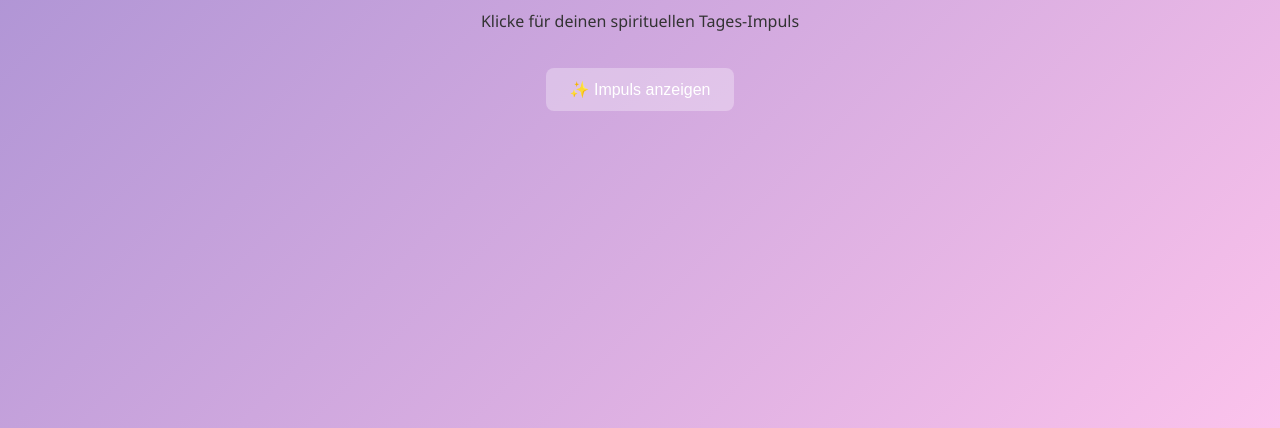
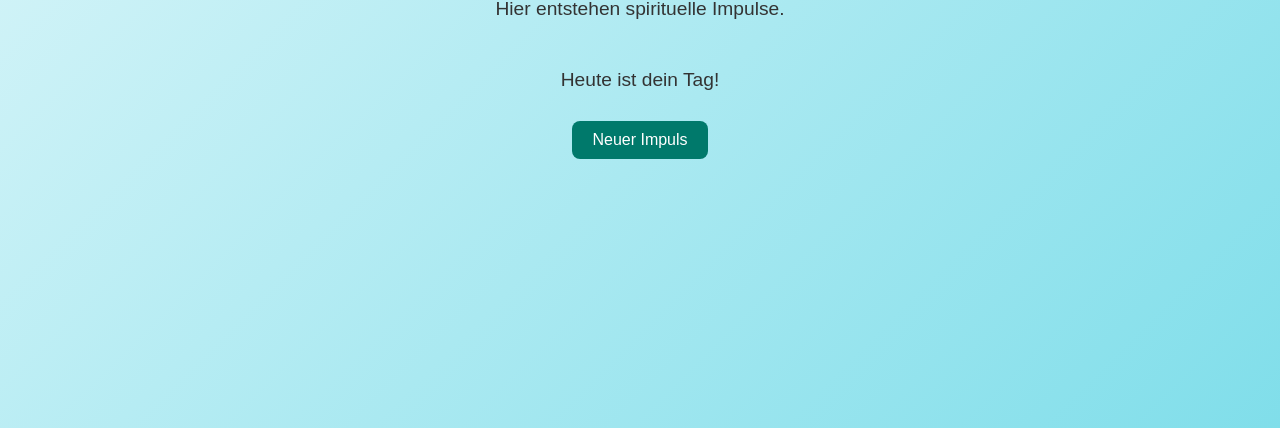
Before and after one commit to XRoonie/Spiritcheck-app, a website: page index.html in a window 1280 px wide. Shown: the part 372-800 px from the top of the page. Drawn offline with Linux system fonts and the light colour scheme.

Commit message:
Add files via upload

```diff
--- a/index.html
+++ b/index.html
@@ -2,19 +2,87 @@
 <!DOCTYPE html>
 <html lang="de">
 <head>
-  <meta charset="UTF-8" />
-  <meta name="viewport" content="width=device-width, initial-scale=1.0" />
-  <title>SpiritCheck</title>
-  <link rel="stylesheet" href="style.css" />
-  <link rel="icon" href="favicon.ico" type="image/x-icon">
+  <meta charset="UTF-8">
+  <title>SpiritCheck App</title>
+  <style>
+    body {
+      margin: 0;
+      padding: 0;
+      background: linear-gradient(135deg, #e0f7fa, #80deea);
+      font-family: sans-serif;
+      display: flex;
+      flex-direction: column;
+      align-items: center;
+      justify-content: center;
+      height: 100vh;
+      color: #333;
+      text-align: center;
+    }
+    h1 {
+      font-size: 2.5rem;
+      margin-bottom: 10px;
+    }
+    p {
+      font-size: 1.2rem;
+      margin-bottom: 30px;
+    }
+    button {
+      padding: 10px 20px;
+      font-size: 1rem;
+      border: none;
+      background-color: #00796b;
+      color: white;
+      border-radius: 8px;
+      cursor: pointer;
+      transition: background 0.3s ease;
+    }
+    button:hover {
+      background-color: #004d40;
+    }
+    .lang {
+      position: absolute;
+      top: 10px;
+      right: 20px;
+      cursor: pointer;
+    }
+  </style>
 </head>
 <body>
-  <div class="container">
-    <h1>Willkommen bei SpiritCheck 🌟</h1>
-    <p>Klicke für deinen spirituellen Tages-Impuls</p>
-    <button id="messageBtn">✨ Impuls anzeigen</button>
-    <div id="message"></div>
-  </div>
-  <script src="script.js"></script>
+  <div class="lang" onclick="switchLanguage()">Sprache / Language</div>
+  <h1 id="title">Willkommen bei SpiritCheck!</h1>
+  <p id="desc">Hier entstehen spirituelle Impulse.</p>
+  <p id="daily"></p>
+  <button onclick="showMessage()">Neuer Impuls</button>
+
+  <script>
+    const messages = {
+      de: [
+        "Glaube an dich.",
+        "Jeder Tag ist ein Neuanfang.",
+        "Lass dein Herz sprechen."
+      ],
+      en: [
+        "Believe in yourself.",
+        "Every day is a new beginning.",
+        "Let your heart speak."
+      ]
+    };
+    const daily = {
+      de: "Heute ist dein Tag!",
+      en: "Today is your day!"
+    }
+    let lang = 'de';
+    function switchLanguage() {
+      lang = lang === 'de' ? 'en' : 'de';
+      document.getElementById('title').innerText = lang === 'de' ? 'Willkommen bei SpiritCheck!' : 'Welcome to SpiritCheck!';
+      document.getElementById('desc').innerText = lang === 'de' ? 'Hier entstehen spirituelle Impulse.' : 'Here spiritual impulses arise.';
+      document.getElementById('daily').innerText = daily[lang];
+    }
+    function showMessage() {
+      const msg = messages[lang][Math.floor(Math.random() * messages[lang].length)];
+      alert(msg);
+    }
+    document.getElementById('daily').innerText = daily[lang];
+  </script>
 </body>
 </html>
```
